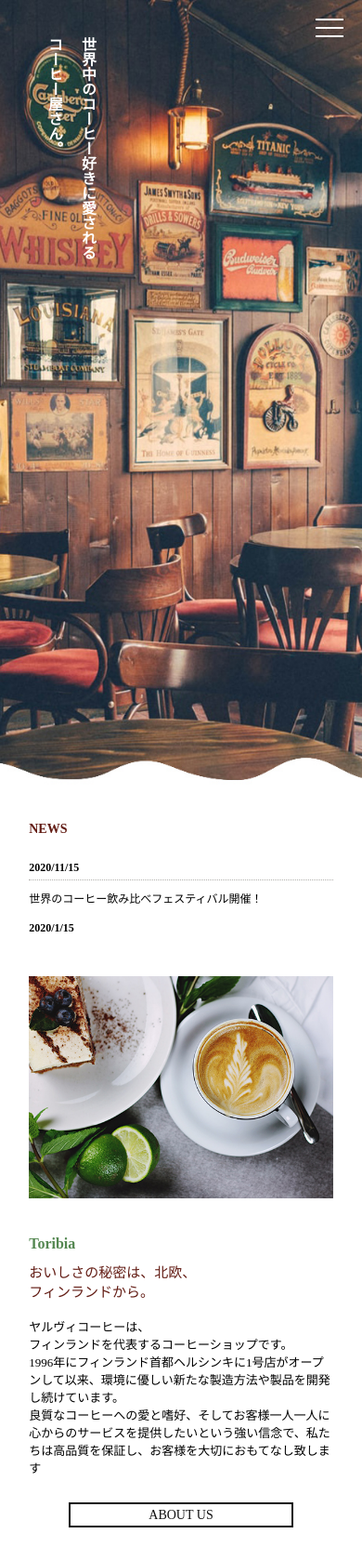
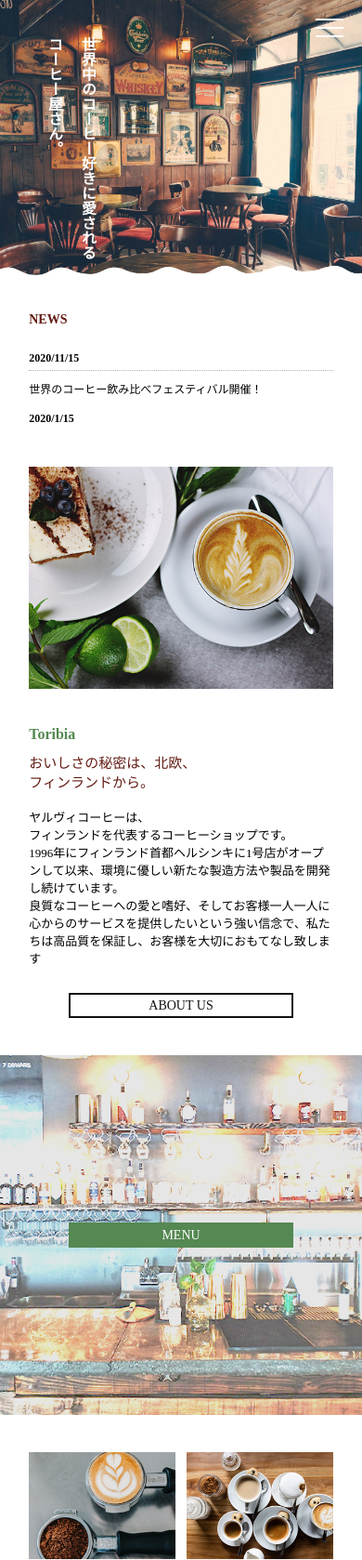
Before and after one commit to shintarossekine/caffee, a plain HTML site: page index.html in a window 390 px wide. Shown: the top 1678 px of the page at 93% size. Drawn offline with nearby package versions, Linux system fonts and the light colour scheme.

Commit message:
Update sp_cafe1.css

```diff
--- a/sp_cafe1.css
+++ b/sp_cafe1.css
@@ -31,15 +31,14 @@ img {
       background-position: center;
       width: 100%;
       background-repeat: no-repeat;
-      height: 100vh;
-      z-index:-1;
+      height: 296px;
+
 
 
     }
 
     .mainphoto {
-     background-attachment: fixed;
-     background-position: center;
+
 
 
 
@@ -112,7 +111,7 @@ img {
  .gnav {
     background: rgba(150,86,49,0.95);
     display: none;
-    height: 50%;
+    height: 38%;
     position: fixed;
     width: 100%;
     z-index: 98;
@@ -321,10 +320,9 @@ img {
         background-position: center;
         width: 100%;
         background-repeat: no-repeat;
-        height: 100vh;
-	z-index:-1;
+        height: auto;
         margin-bottom: 40px;
-        background-attachment: fixed;
+
     }
 
     #menulabel h2 {
@@ -579,10 +577,9 @@ img {
         background-position: center;
         width: 100%;
         background-repeat: no-repeat;
-        height: 100vh;
-	z-index:-1;
+        height: auto;
         margin-bottom: 40px;
-        background-attachment: fixed;
+
     }
 
     #infolabel h2 {
@@ -906,5 +903,4 @@ img {
 
 
 
-
 }
```
